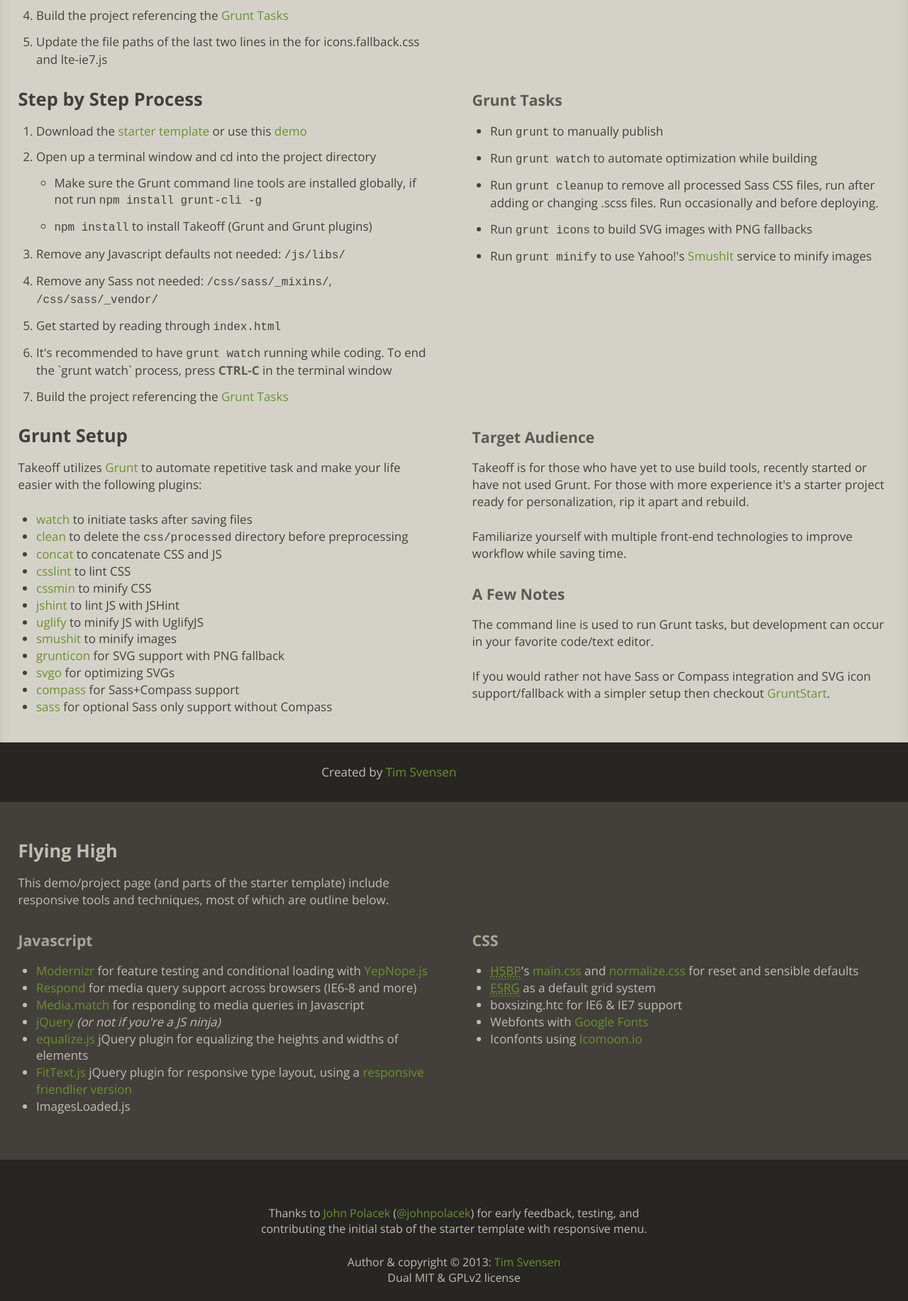
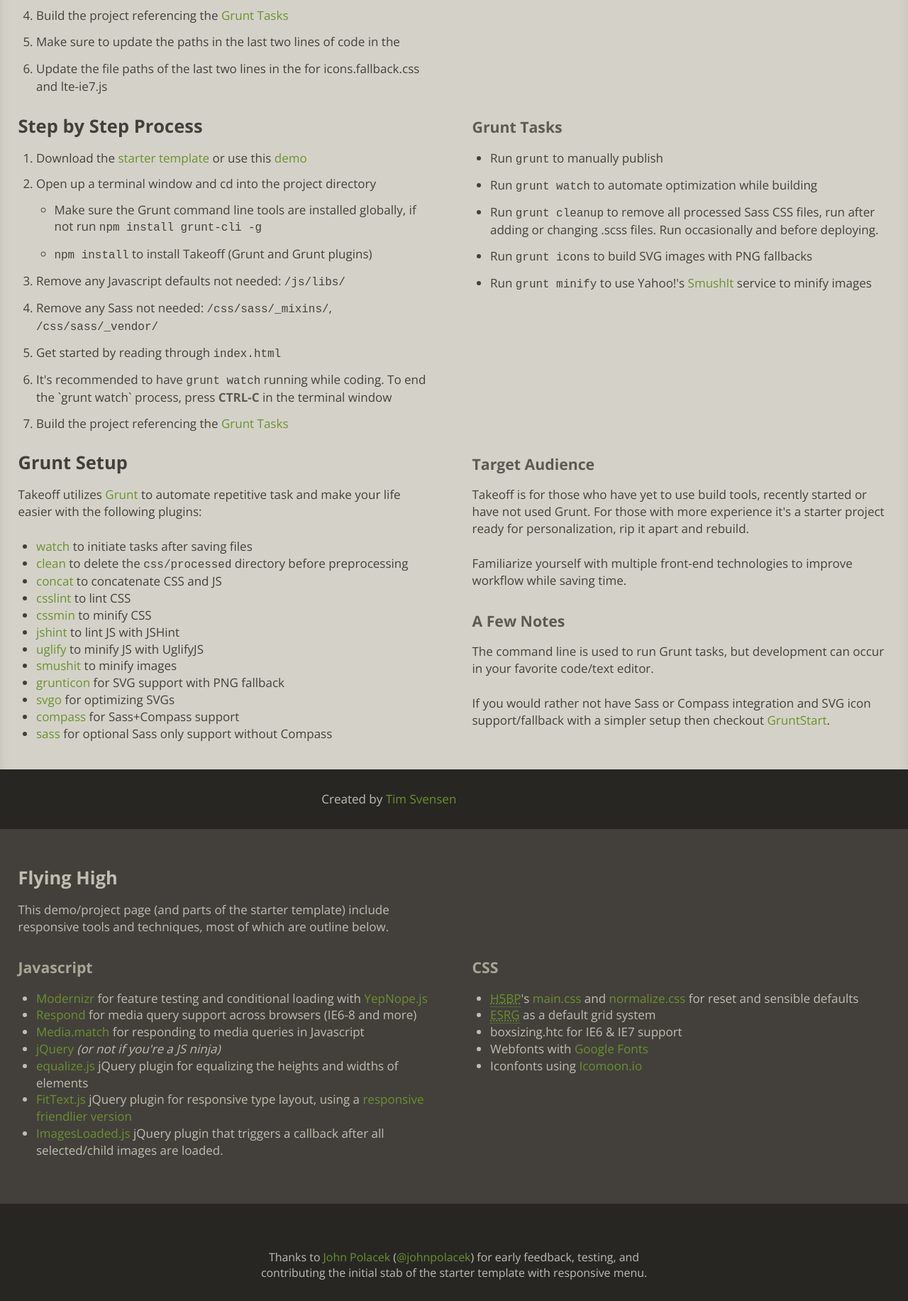
Before and after one commit to tsvensen/Takeoff, a website: page index.html in a window 1280 px wide. Shown: the part 976-2809 px from the top of the page at 71% size. Drawn offline with nearby package versions, Linux system fonts and the light colour scheme.

Commit message:
Adding links for ImagesLoaded jquery plugin and .boxsizing.htc

```diff
--- a/index.html
+++ b/index.html
@@ -103,6 +103,7 @@
           </li>
           <li>It's recommended to have <code>grunt watch</code> running while coding. To end the `grunt watch` process, press <strong>CTRL-C</strong> in the terminal window</li>
           <li>Build the project referencing the <a href="#grunt-tasks">Grunt Tasks</a></li>
+          <li>Make sure to update the paths in the last two lines of code in the <code><head></code> </li>
           <li>Update the file paths of the last two lines in the <code><head></code> for icons.fallback.css and lte-ie7.js</li>
         </ol>
       </div>
@@ -220,7 +221,7 @@
             <li><a href="http://tsvensen.github.io/equalize.js/">equalize.js</a> jQuery plugin for equalizing the heights and widths of elements</li>
             <li><a href="http://fittextjs.com/">FitText.js</a> jQuery plugin for responsive type layout, using a <a href="https://github.io/davatron5000/FitText.js/pull/64">responsive friendlier version</a></li>
 
-            <li>ImagesLoaded.js</li>
+            <li><a href="https://github.com/desandro/imagesloaded">ImagesLoaded.js</a> jQuery plugin that triggers a callback after all selected/child images are loaded.</li>
           </ul>
         </li>
       </div>
@@ -231,7 +232,7 @@
         <ul>
           <li><a href="http://html5boilerplate.com/"><abbr title="HTML5 Boilerplate">H5BP</abbr></a>'s <a href="https://github.io/h5bp/html5-boilerplate/blob/master/css/main.css">main.css</a> and <a href="https://github.io/h5bp/html5-boilerplate/blob/master/css/normalize.css">normalize.css</a> for reset and sensible defaults</li>
           <li><a href=""><abbr title="Extra-Strength Responsive Grids">ESRG</abbr></a> as a default grid system</li>
-          <li>boxsizing.htc for IE6 &amp; IE7 support</li>
+          <li><a href="https://github.com/Schepp/box-sizing-polyfill"></a>boxsizing.htc</a> for IE6 &amp; IE7 support</li>
           <li>Webfonts with <a href="http://www.google.com/fonts">Google Fonts</a></li>
           <li>Iconfonts using <a href="http://icomoon.io">Icomoon.io</a></li>
         </ul>
```
